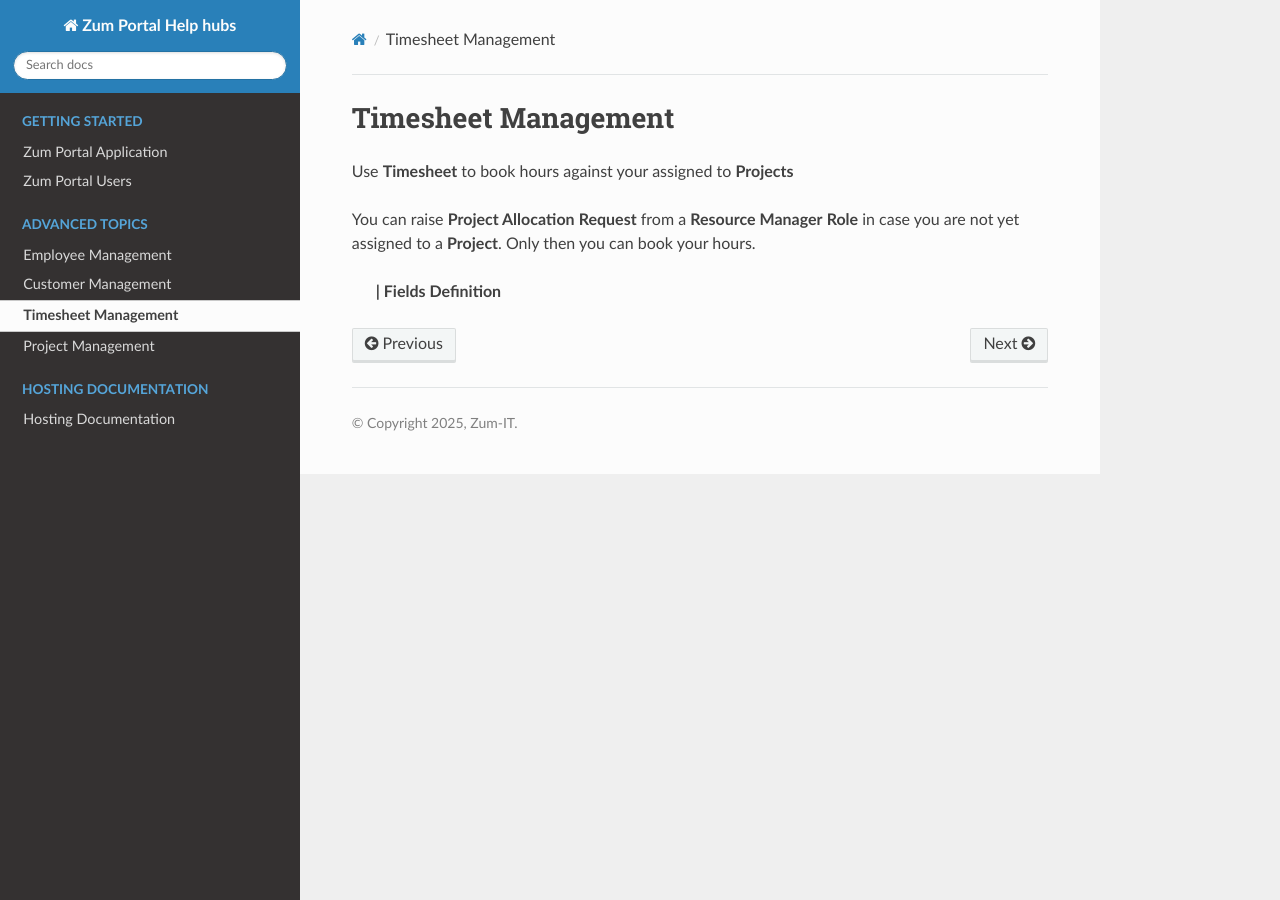
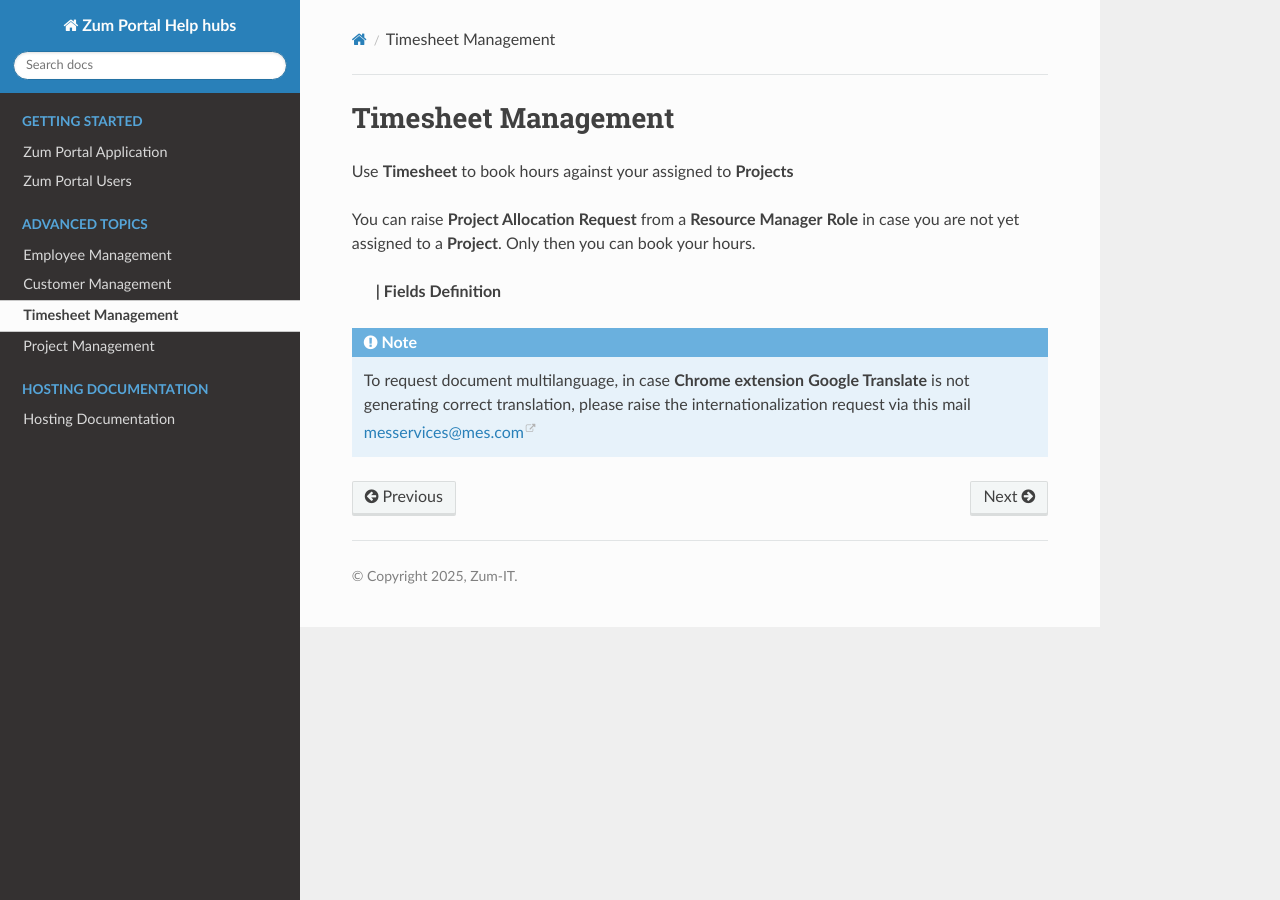
Before and after one commit to ghadiben0/Project-Zum-Portal, a Sphinx documentation site: the page built from docs/source/timesheetmanagement.rst, in a window 1280 px wide. Built offline with Sphinx 7.4.7 and the Read the Docs theme 3.1.0, drawn with Linux system fonts in a browser that asks for light colours.

Commit message:
Update timesheetmanagement.rst

```diff
--- a/docs/source/timesheetmanagement.rst
+++ b/docs/source/timesheetmanagement.rst
@@ -8,3 +8,7 @@ Use **Timesheet** to book hours against your assigned to **Projects**
 You can raise **Project Allocation** **Request** from a **Resource Manager** **Role** in case you are not yet assigned to a **Project**. Only then you can book your hours.
 
   **|  Fields Definition**
+
+.. note::
+
+   To request document multilanguage, in case **Chrome extension** **Google Translate** is not generating correct translation, please raise the internationalization request via this mail messervices@mes.com
```
